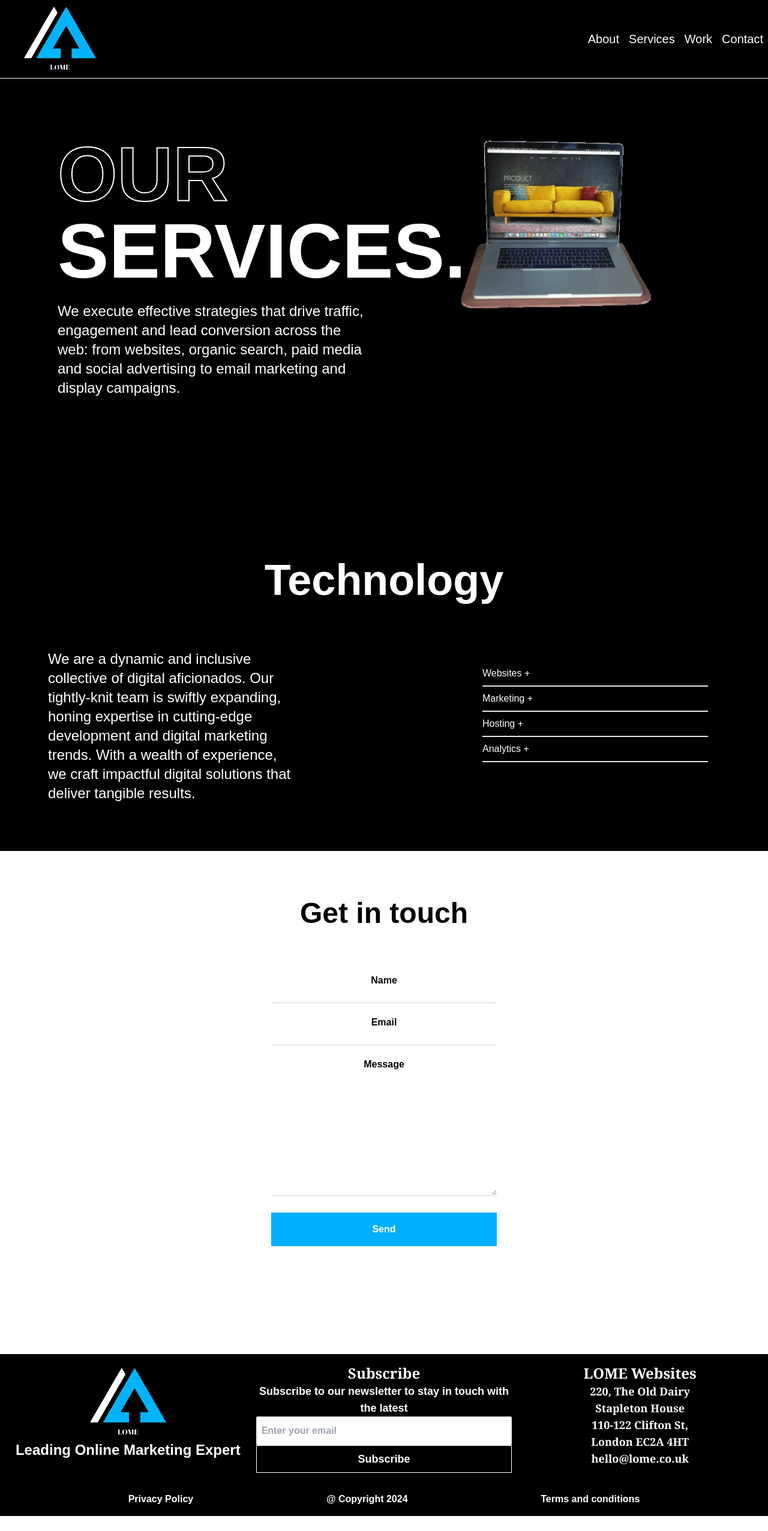
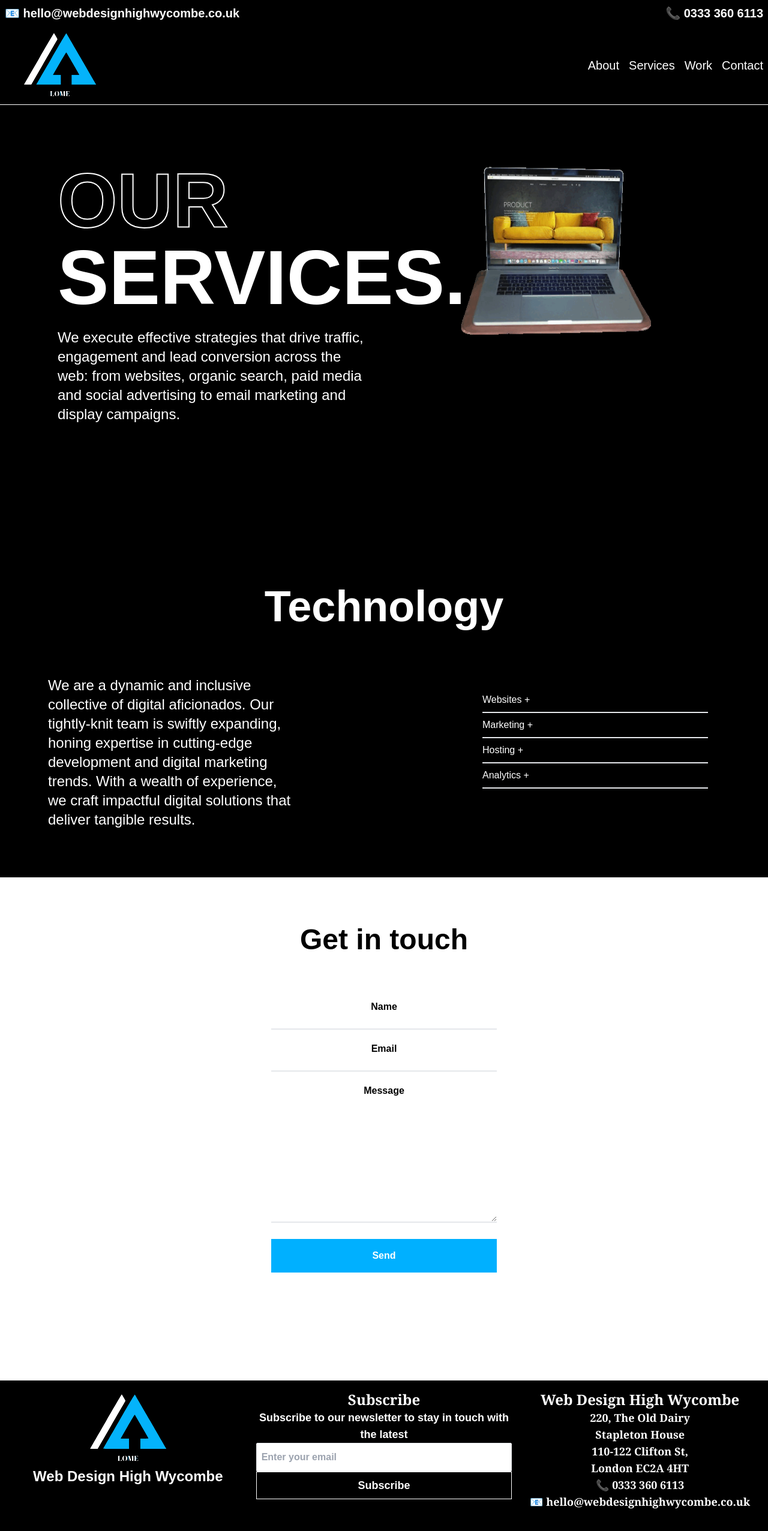
Before and after one commit to shar27/nextcms, a Next.js app: page /Services in a window 1280 px wide. Shown: the top 2553 px of the page at 60% size. Before the commit the page ends 2528 px from the top, so only its background shows below. Built offline with nearby package versions, Linux system fonts and the light colour scheme.

Commit message:
new blog posts, new heading bar for contact, new formatting for slug

```diff
--- a/components/Footer.js
+++ b/components/Footer.js
@@ -20,7 +20,7 @@ function Footer() {
           className='w-full max-w-md h-32'
           />
           </Link>
-          <p className='text-2xl text-white'>Leading Online Marketing Expert</p>
+          <p className='text-2xl text-white'>Web Design High Wycombe</p>
         </ul>
         <ul className='leading-10 p-10 lg:p-0'>
 
@@ -34,12 +34,13 @@ function Footer() {
 
         <ul className='font-serif p-10 lg:p-0'>
           <Link href="#">
-            <li className='text-2xl list-none text-white font-bold'>LOME Websites</li>
+            <li className='text-2xl list-none text-white font-bold'>Web Design High Wycombe</li>
           <li className='text-white text-lg list-none'>220, The Old Dairy</li>
            <li className='text-white text-lg list-none'>Stapleton House</li>
             <li className='text-white text-lg list-none'>110-122 Clifton St,</li>
              <li className='text-white text-lg list-none'>London EC2A 4HT</li>
-             <li className='text-white text-lg list-none'>hello@lome.co.uk</li>
+             <li className='text-white text-lg list-none'>📞 0333 360 6113</li>
+             <li className='text-white text-lg list-none'>📧 hello@webdesignhighwycombe.co.uk</li>
 
           </Link>
         </ul>
--- a/components/Imports.js
+++ b/components/Imports.js
@@ -1,4 +1,5 @@
 export {default as Nav} from './Nav'
 export {default as ContactForm} from './ContactForm'
 export {default as Footer} from './Footer'
+export {default as TopHeader} from './TopHeader'
 export {default as lome} from '../components/svg/lome.svg'
--- a/components/Nav.js
+++ b/components/Nav.js
@@ -73,7 +73,7 @@ function Nav() {
           </li>
 
           <li className="list-none p-2">
-            <a href="#contact">Contact</a>
+            <a href="/#contact">Contact</a>
           </li>
         </ul>
       </nav>
--- /dev/null
+++ b/components/TopHeader.js
@@ -0,0 +1,20 @@
+import React from 'react'
+import Link from 'next/link'
+
+function TopHeader() {
+  return (
+    <div className="w-full bg-black text-white font-bold flex justify-between p-2 text-xl">
+
+      <Link href="mailto:hello@webdesignhighwycombe.co.uk">
+
+📧 hello@webdesignhighwycombe.co.uk
+      </Link>
+<Link href="tel:0333 360 6113">
+      📞 0333 360 6113
+      </Link>
+      </div>
+
+  )
+}
+
+export default TopHeader
--- a/pages/Services.js
+++ b/pages/Services.js
@@ -1,5 +1,5 @@
 import React from 'react'
-import {Nav, ContactForm, Footer, lome} from '../components/Imports.js'
+import {Nav, ContactForm, Footer, lome, TopHeader} from '../components/Imports.js'
 import Head from 'next/head'
 import Gif from '../components/assets/gif/res-designs.gif'
 import Image from 'next/image'
@@ -45,10 +45,11 @@ function Services() {
   return (
     <div className=''>
       <Head>
-        <title>Marketing Agency </title>
+        <title>Web Design High Wycombe </title>
         <meta name="description" content="London Marketing Agency & Websites" />
         <link rel="icon" href="/favicon.ico" />
       </Head>
+      <TopHeader/>
       <Nav />
 
       <div className="bg-black grid grid-cols-1 lg:grid-cols-2 w-full h-screen p-0 lg:p-20">
--- a/pages/index.js
+++ b/pages/index.js
@@ -6,7 +6,7 @@ import Image from "next/image";
 import Link from "next/link";
 
 //components
-import {Nav, ContactForm, Footer, lome} from '../components/Imports'
+import {Nav, ContactForm, Footer, lome, TopHeader} from '../components/Imports'
 
 //blogposts
 import { fetchBlogPosts } from "../lib/contentful";
@@ -64,14 +64,23 @@ export default function Home({ blogPosts }) {
   return (
     <div className=" font-serif ">
       <Head>
-        <title>Marketing Agency </title>
+        <title>High Wycombe Web Design</title>
         <meta
           name="description"
           content="London Marketing Agency & Websites"
         />
+        <meta name="description" content="Looking for expert web design in High Wycombe? Our local web development company specializes in responsive and ecommerce web design tailored to small businesses. Enhance your online presence with our professional website designers and digital marketing services.
+        Get in touch for SEO services in High Wycombe to boost your visibility and drive traffic to your site."></meta>
+
+<meta property="og:description" content="High Wycombe web design agency offers comprehensive web development and SEO services. Our specialists provide custom web design for local businesses, ensuring a responsive, user-friendly experience. Partner with us for expert digital marketing, local SEO, and ecommerce solutions.
+Contact us today to elevate your online strategy and achieve your business goals."></meta>
+
+
+        <meta property="og:description" content="Get responsive, stunning and super fast websites designed by the best web design company High Wycombe.
+        Need attractive web design in High Wycombe at an affordable price? Call us today for your free quote!"></meta>
         <link rel="icon" href="/favicon.ico" />
       </Head>
-
+    <TopHeader/>
       <Nav />
 
       <div className="relative bg-black h-screen text-white overflow-hidden">
@@ -80,7 +89,8 @@ export default function Home({ blogPosts }) {
  </div>
 
  <div className="relative z-10 flex flex-col justify-center items-center h-full text-center">
-  <h1 className="text-5xl md:text-5xl lg:text-7xl font-bold leading-tight mb-4 ">Leading Online Marketing Experts</h1>
+  <h1 className="text-5xl md:text-5xl lg:text-7xl font-bold leading-tight mb-4 ">Web Design High Wycombe
+    <br/>Leading Online Marketing Experts</h1>
   <p className="text-xl text-gray-300 mb-8">Bringing your dreams one step closer.</p>
 <Link href="/#contact">
 <button className="bg-customBlue text-white p-3 w-44 font-bold text-lg animate-bounce  ">Get a free quote</button>
@@ -109,8 +119,8 @@ h-20 text-xl lg:text-3xl p-5 font-bold">
 <h3 className="text-5xl mt-5">Results orientated.</h3>
 <h3 className="text-5xl mt-5 text-nowrap">Best in house team (no-outsourcing).</h3>
 <h3 className="text-5xl mt-5">We bring your vision to life.</h3>
-<h4 className="text-lg mt-5">LOME is a London-based digital agency. We guarantee results across
-  three key business areas: web design & build, social media & digital marketing, and creative content.</h4>
+<h4 className="text-lg mt-5">LOME is a High Wycombe Web design agency. We guarantee results across
+  three key business areas: web design & build, social media & digital marketing</h4>
 
 <section className="flex items-center mt-5">
   <Link href="#" className="flex items-center">
@@ -123,7 +133,7 @@ h-20 text-xl lg:text-3xl p-5 font-bold">
 </div>
 {/* col 2 */}
 <div className="col-span-2 md:col-span-3 lg:col-span-2 flex flex-col items-center justify-center md:justify-self-center lg:justify-self-end">
-<Image
+{/* <Image
         src={awwards}
         alt="Research Illustration"
         width={736}
@@ -143,7 +153,7 @@ h-20 text-xl lg:text-3xl p-5 font-bold">
         width={736}
         height={462}
         className="w-72 lg:w-full max-w-md mt-16"
-      />
+      /> */}
 </div>
 </div>
 {showArrow && (
@@ -157,7 +167,7 @@ h-20 text-xl lg:text-3xl p-5 font-bold">
 
       <div className="p-5 lg:p-20 mt-20 lg:mt-auto">
 
-<h3 className="text-2xl lg:text-4xl text-black text-center font-bold ">Our process</h3>
+<h3 className="text-2xl lg:text-4xl text-black text-center font-bold ">Our Process</h3>
 </div>
 <div className="grid grid-cols-1 lg:grid-cols-2  p-5 bg-white text-black">
 <div className="w-full max-w-lg">
@@ -248,7 +258,7 @@ className="w-full max-w-lg"
 
   <div className="absolute inset-0 flex flex-col items-center justify-center opacity-100 h-screen">
     <h3 className="text-3xl lg:text-5xl font-bold bg-none lg:bg-black text-white p-4 rounded mb-5">
-      Discover the power of the web with our experts.
+      Discover The Power Of The Web With Our Experts.
     </h3>
 
     <button className="bg-customBlue text-white rounded-sm w-48 lg:w-32 p-2 text-xl">
--- a/pages/posts/[slug].js
+++ b/pages/posts/[slug].js
@@ -4,6 +4,7 @@ import { documentToReactComponents } from '@contentful/rich-text-react-renderer'
 import Head from 'next/head';
 import Image from 'next/image';
 import Nav from '../../components/Nav';
+import Footer from '../../components/Footer';
 
 export const getStaticPaths = async () => {
   const blogPosts = await fetchBlogPosts();
@@ -39,7 +40,7 @@ export const getStaticProps = async (context) => {
 
 
 export default function Post({ post }) {
-  const { title, content, author, published } = post.fields;
+  const { title, content } = post.fields;
 
 
 
@@ -73,30 +74,26 @@ console.log(imageUrl);
 
       <h1 className='text-5xl text-center p-5 uppercase'>{title}</h1>
 
-      <div className='w-full'>
+      <div className='relative w-full h-screen'>
       <Image
-      className='w-full h-screen'
-         width={500}
-         height={500}
-
-          src={'https:' + post.fields.featured.fields.file.url}
-          />
-         </div>
+        className='object-cover'
+        layout='fill'
+        src={'https:' + post.fields.featured.fields.file.url + '?w=1600&h=800&fm=jpg&q=80'}
+        alt='The Hive'
+      />
+    </div>
       <div className='p-5 lg:p-20 container leading-10 font-sans flex flex-col mt-auto '>
         {documentToReactComponents(content)}</div>
+      <div className='relative w-full h-screen'>
       <Image
-      className='w-full h-screen'
-         width={500}
-         height={500}
+        className='object-cover'
+        layout='fill'
+
 
           src={'https:' + imageUrl}
           />
-        <div className='font-bold p-5 text-2xl uppercase'>{author}</div>
-        <div className='font-bold p-5 text-2xl'>{new Date(published).toLocaleDateString('en-GB', {
-          year: 'numeric',
-          month: 'short',
-          day: 'numeric'
-        })}</div>
+      </div>
+      <Footer/>
     </div>
   );
 }
```
